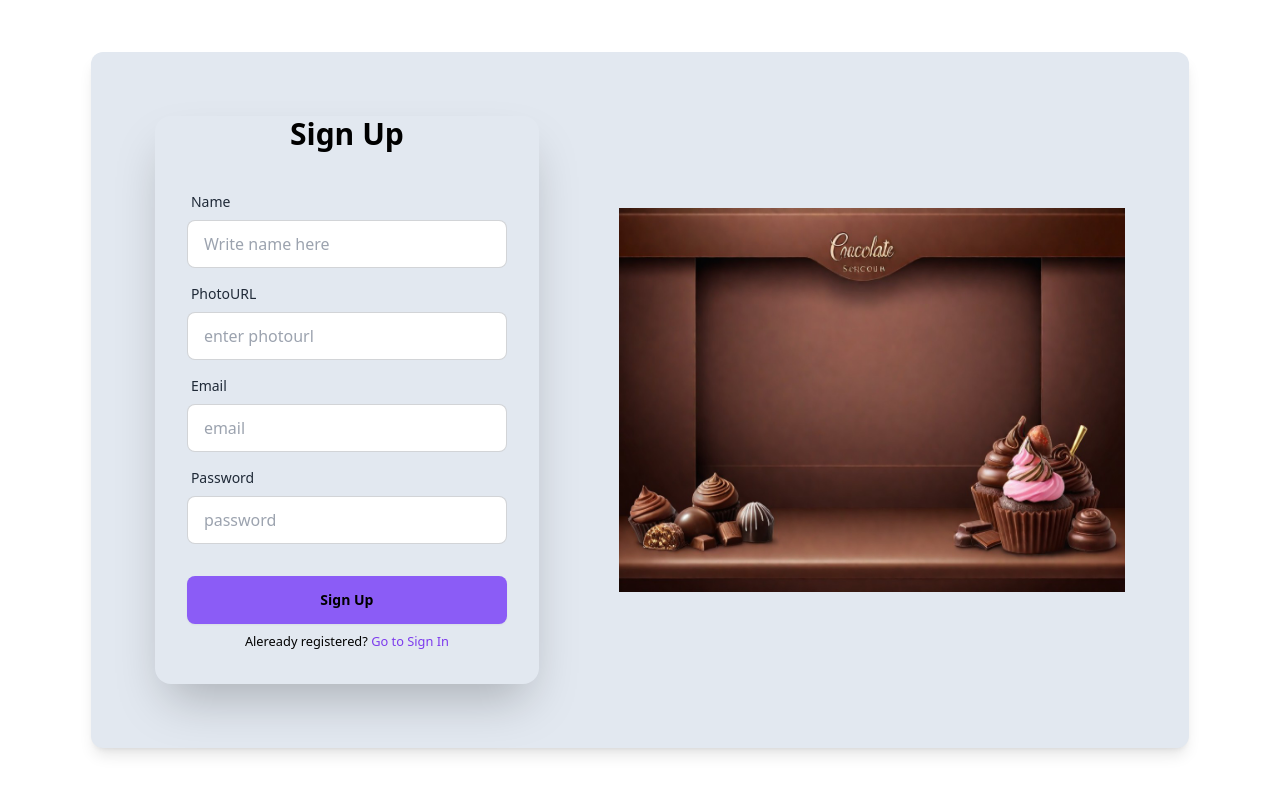
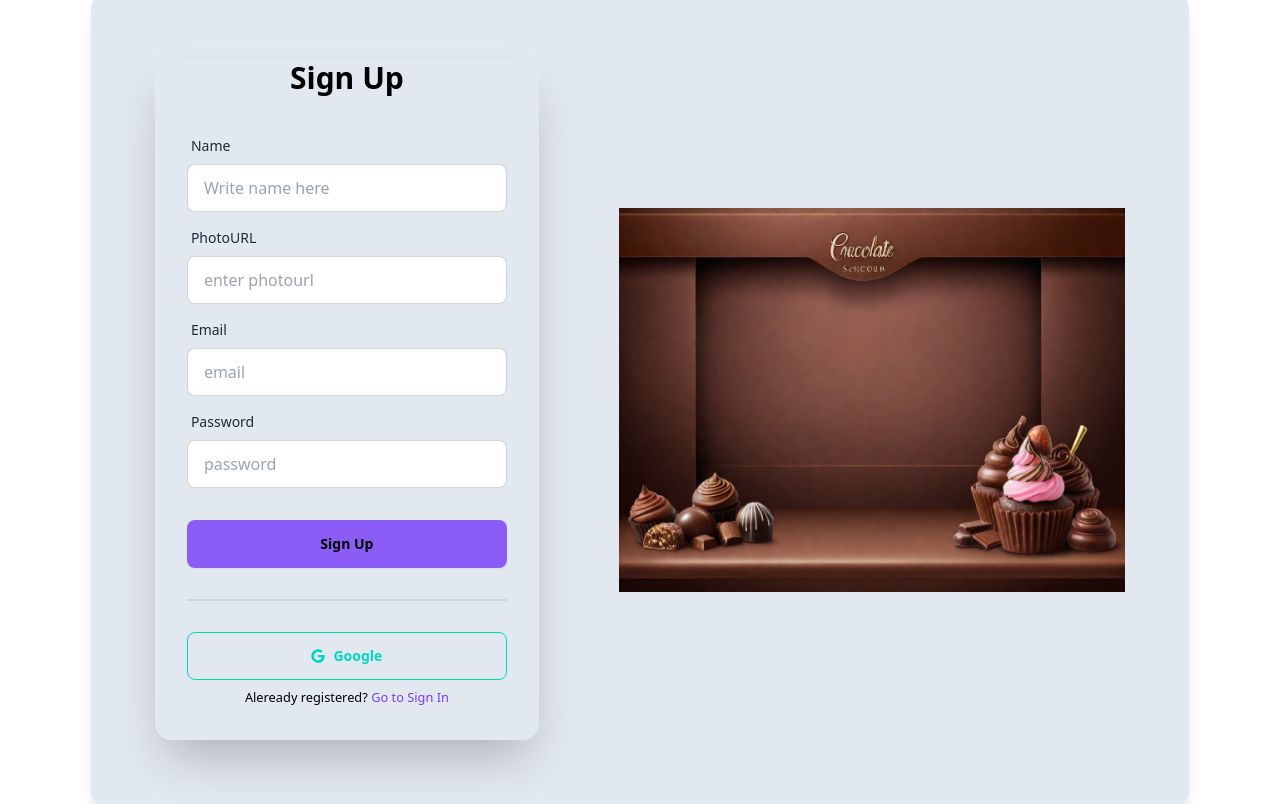
Before and after one commit to sarkarniloy102/The-Chocolate-Gallery, a React (Vite) app: page /signup in a window 1280 px wide. Built offline with nearby package versions, Linux system fonts and the light colour scheme; no server answers.

Commit message:
signin with google

```diff
--- /dev/null
+++ b/src/Components/SocialLogin/SocialLogin.jsx
@@ -0,0 +1,33 @@
+import { FaGoogle } from "react-icons/fa";
+import useAuth from "../../Hooks/useAuth";
+import useAxiosPublic from "../../Hooks/useAxiosPublic";
+import { useNavigate } from "react-router-dom";
+
+const SocialLogin = () => {
+    const { googleSignIn } = useAuth();
+    const axiosPublic = useAxiosPublic();
+    const navigate = useNavigate();
+
+    const handleGoogleSignIn = () => {
+        googleSignIn()
+            .then(result => {
+                console.log(result)
+                const userInfo = {
+                    email: result.user?.email,
+                    name: result.user?.displayName
+                }
+                axiosPublic.post('/users', userInfo)
+                    .then(res => {
+                        console.log(res);
+                        navigate('/');
+                    })
+            })
+    }
+    return (
+        <div>
+            <button onClick={handleGoogleSignIn} className="btn btn-outline btn-accent w-full"><FaGoogle></FaGoogle>Google</button>
+        </div>
+    );
+};
+
+export default SocialLogin;
--- a/src/Pages/SignIn/SignIn.jsx
+++ b/src/Pages/SignIn/SignIn.jsx
@@ -5,6 +5,7 @@ import { NavLink, useLocation, useNavigate } from "react-router-dom";
 import { AuthContext } from "../../Providers/AuthProvider";
 import { Helmet } from "react-helmet";
 import Swal from 'sweetalert2'
+import SocialLogin from "../../Components/SocialLogin/SocialLogin";
 
 
 
@@ -98,6 +99,8 @@ const SignIn = () => {
 
                             <input disabled={disabled} type="submit" className="btn bg-violet-500 text-black hover:text-white border-none" value="Sign In" />
                         </div>
+                        <div className="divider"></div>
+                        <SocialLogin></SocialLogin>
                         <p className="flex justify-center items-center"><small>New here? <NavLink to={"/signup"} className="text-violet-600 hover:underline hover:text-[D1A054]">Create a new account</NavLink> </small></p>
                     </form>
                 </div>
--- a/src/Pages/SignUp/SignUp.jsx
+++ b/src/Pages/SignUp/SignUp.jsx
@@ -7,6 +7,7 @@ import { useContext } from "react";
 import { AuthContext } from "../../Providers/AuthProvider";
 import Swal from "sweetalert2";
 import useAxiosPublic from "../../Hooks/useAxiosPublic";
+import SocialLogin from "../../Components/SocialLogin/SocialLogin";
 
 
 
@@ -118,6 +119,8 @@ const SignUp = () => {
 
                             <input type="submit" className="btn bg-violet-500 text-black hover:text-white border-none" value="Sign Up" />
                         </div>
+                        <div className="divider"></div>
+                        <SocialLogin></SocialLogin>
                         <p className="flex justify-center items-center"><small>Aleready registered? <NavLink to={"/signin"} className="text-violet-600 hover:underline hover:text-[D1A054]">Go to Sign In</NavLink> </small></p>
                     </form>
                 </div>
--- a/src/Providers/AuthProvider.jsx
+++ b/src/Providers/AuthProvider.jsx
@@ -3,7 +3,8 @@ import { useEffect, useState } from "react";
 import { createContext } from "react";
 import app from "../firebase/firebase.config";
 // import { getAuth, , createUserWithEmailAndPassword,  } from "firebase/auth";
-import { getAuth, onAuthStateChanged, signInWithEmailAndPassword, signOut, createUserWithEmailAndPassword, updateProfile } from "firebase/auth";
+import { getAuth, onAuthStateChanged, signInWithEmailAndPassword, signOut, createUserWithEmailAndPassword, updateProfile, signInWithPopup, GoogleAuthProvider } from "firebase/auth";
+
 
 
 export const AuthContext = createContext(null);
@@ -14,6 +15,8 @@ const AuthProvider = ({ children }) => {
     const [user, setUser] = useState(null);
     const [loading, setLoading] = useState(true)
 
+    const googleProvider = new GoogleAuthProvider();
+
     const createUser = (email, password) => {
         setLoading(true);
         return createUserWithEmailAndPassword(auth, email, password)
@@ -22,6 +25,11 @@ const AuthProvider = ({ children }) => {
     const signIn = (email, password) => {
         setLoading(true);
         return signInWithEmailAndPassword(auth, email, password);
+    }
+
+    const googleSignIn = () => {
+        setLoading(true);
+        return signInWithPopup(auth, googleProvider);
     }
 
     const logOut = () => {
@@ -49,6 +57,7 @@ const AuthProvider = ({ children }) => {
         loading,
         createUser,
         signIn,
+        googleSignIn,
         logOut,
         updateUserProfile
     }
```
